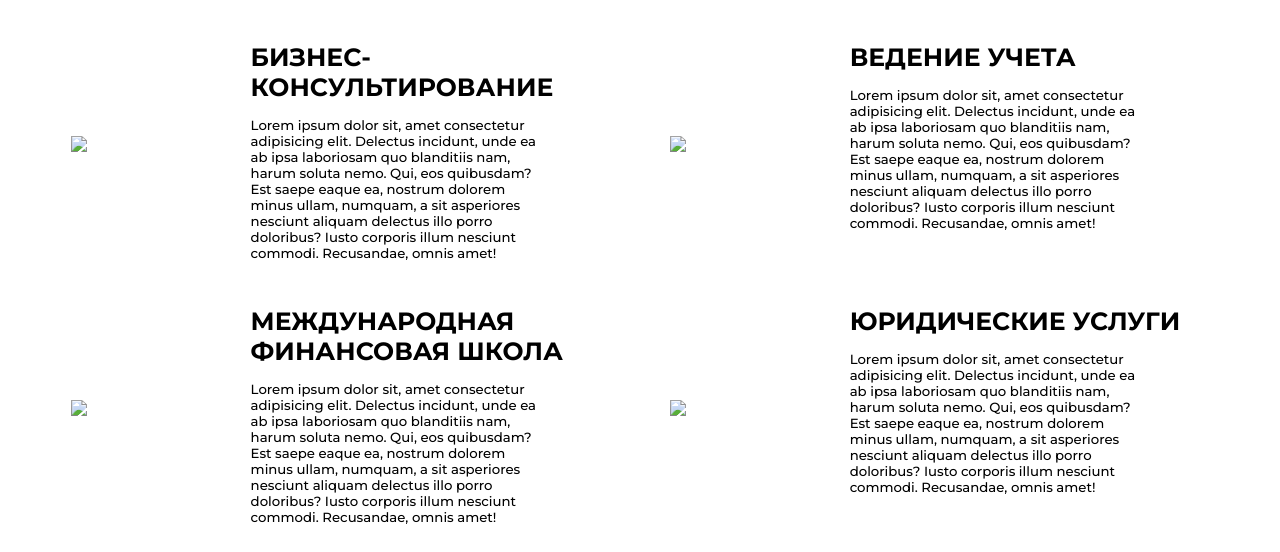
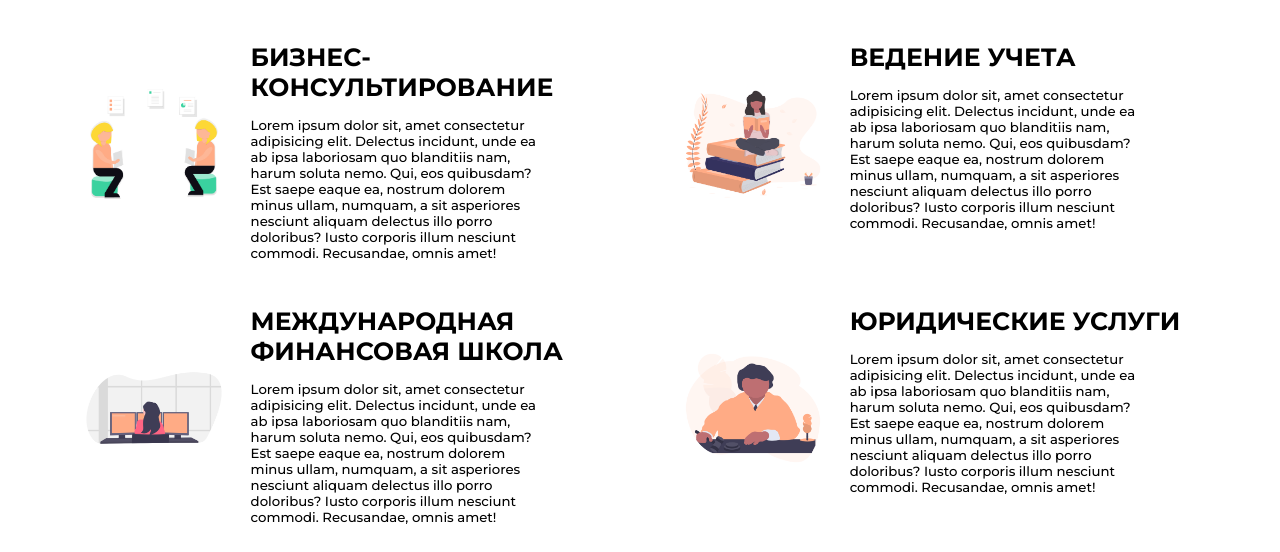
Before and after one commit to nariman1993/Angels-Niko, a plain HTML site: page index.html in a window 1280 px wide. Shown: the part 583-1135 px from the top of the page. Drawn offline with Linux system fonts and the light colour scheme.

Commit message:
Add files via upload

```diff
--- a/index.html
+++ b/index.html
@@ -67,7 +67,7 @@
                 <div class="number-2">
                     <div class="box">
                         <div class="box__img">
-                            <img src = "../dist/img/box-1.png"/>
+                            <img src = "img/box-1.png"/>
                         </div>
                         <div class="box__text">
                             <h3>Бизнес-Консультирование</h3>
@@ -76,7 +76,7 @@
                     </div>
                     <div class="box">
                         <div class="box__img">
-                            <img src = "../dist/img/box-2.png"/>
+                            <img src = "img/box-2.png"/>
                         </div>
                         <div class="box__text">
                             <h3>Ведение Учета</h3>
@@ -85,7 +85,7 @@
                     </div>
                     <div class="box">
                         <div class="box__img">
-                            <img src = "../dist/img/box-3.png"/>
+                            <img src = "img/box-3.png"/>
                         </div>
                         <div class="box__text">
                             <h3>Международная Финансовая Школа</h3>
@@ -94,7 +94,7 @@
                     </div>
                     <div class="box">
                         <div class="box__img">
-                            <img src = "../dist/img/box-4.png"/>
+                            <img src = "img/box-4.png"/>
                         </div>
                         <div class="box__text">
                             <h3>Юридические Услуги</h3>
@@ -246,7 +246,7 @@
                         <a href="#">Подробнее</a>
                     </div>
                     <div class="right">
-                        <img src="../dist/img/business.png" alt="">
+                        <img src="img/business.png" alt="">
                     </div>
 
                 </div>
```
